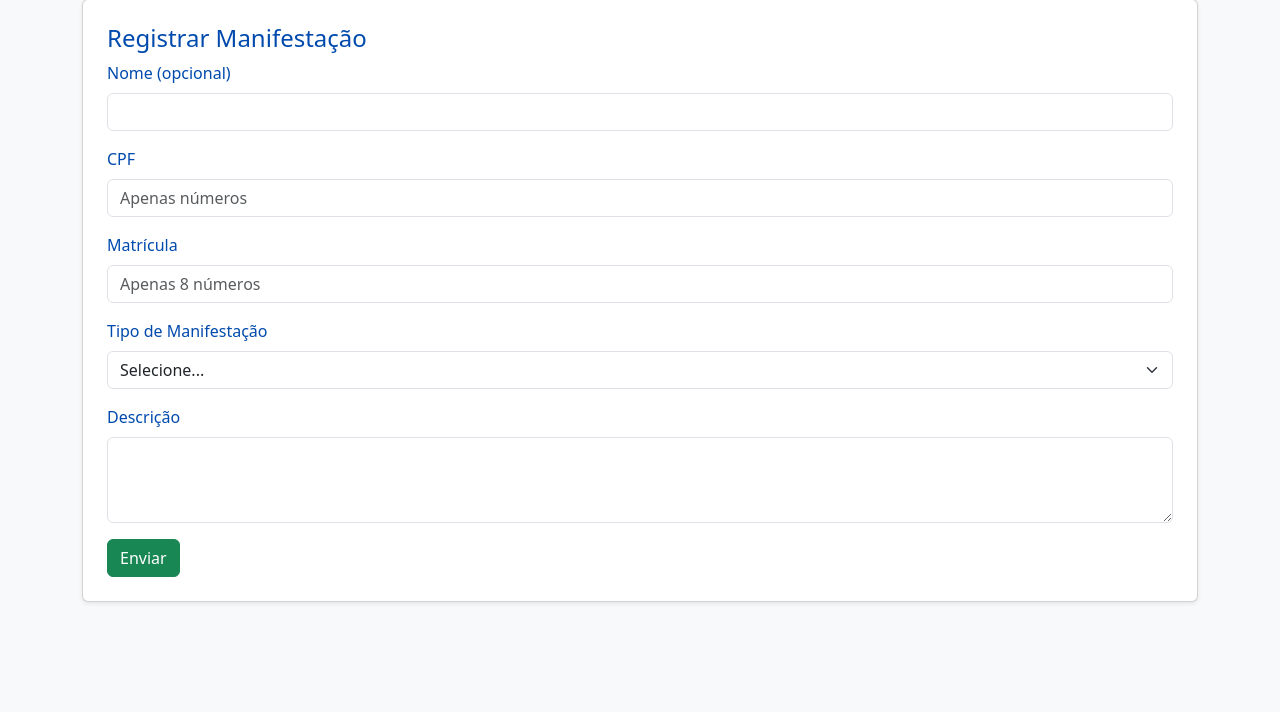
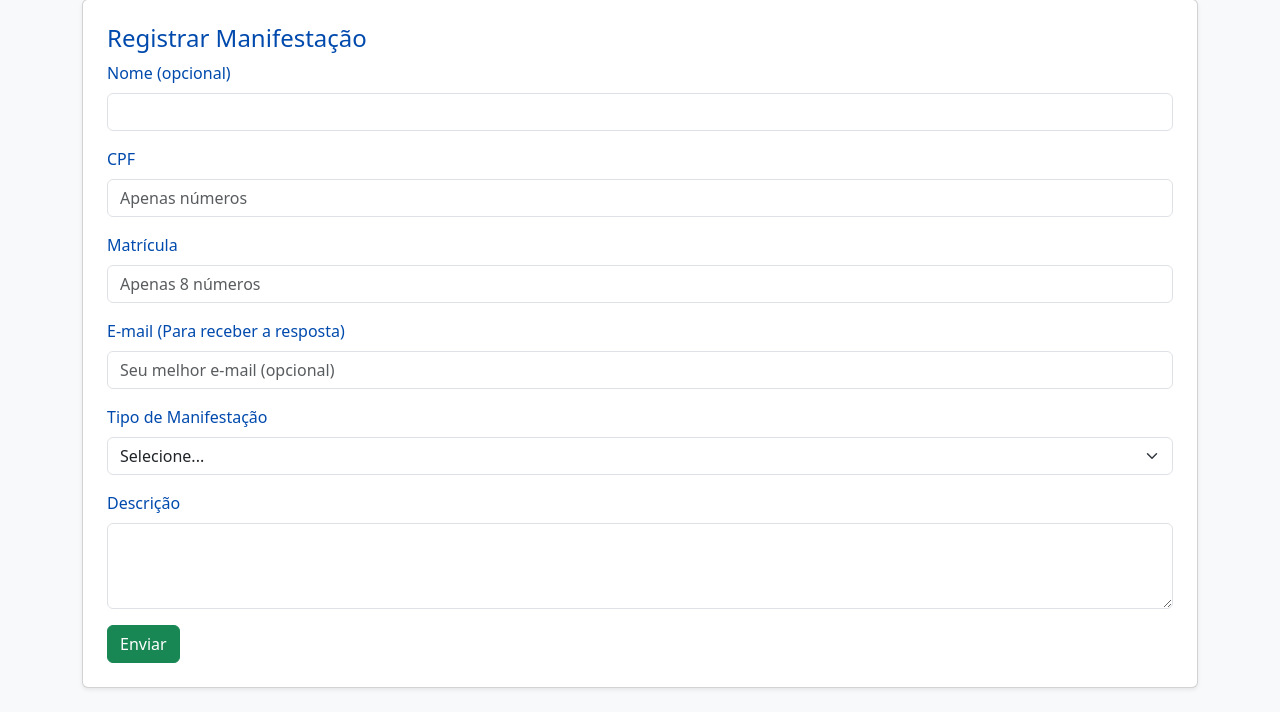
Before and after one commit to marcioceac10-creator/ouvidoria-cetep-lnab, a Python web app: template templates/index.html in a window 1280 px wide, after a click on "Registrar Manifestação". Shown: the part 400-1112 px from the top of the page. Before the commit the page ends 1003 px from the top, so only its background shows below. Run offline with Jinja, Linux system fonts and the light colour scheme; the template is opened without the code that fills it, so the values that code supplies are empty.

Commit message:
Update index.html

```diff
--- a/templates/index.html
+++ b/templates/index.html
@@ -7,6 +7,20 @@
   <link href="https://cdn.jsdelivr.net/npm/bootstrap@5.3.2/dist/css/bootstrap.min.css" rel="stylesheet">
   <link rel="stylesheet" href="{{ url_for('static', filename='style.css') }}">
   <script src="https://code.jquery.com/jquery-3.6.0.min.js"></script>
+  <style>
+    /* Estilo básico para tema escuro, se o style.css não for carregado */
+    .hidden { display: none !important; }
+    .dark-theme { background-color: #212529; color: #f8f9fa; }
+    .dark-theme .card { background-color: #343a40; border-color: #495057; }
+    .dark-theme .card h4 { color: #fff; }
+    .dark-theme .form-control, .dark-theme .form-select {
+        background-color: #495057;
+        color: #f8f9fa;
+        border-color: #6c757d;
+    }
+    .dark-theme .form-control::placeholder { color: #ced4da; }
+    .dark-theme .logo-box { color: #f8f9fa; }
+  </style>
 </head>
 <body>
   <div class="container mt-3">
@@ -44,6 +58,12 @@
           <label for="matricula" class="form-label">Matrícula</label>
           <input type="text" id="matricula" name="matricula" class="form-control" placeholder="Apenas 8 números" maxlength="8" required>
         </div>
+        <!-- NOVO CAMPO: EMAIL -->
+        <div class="mb-3">
+          <label for="email" class="form-label">E-mail (Para receber a resposta)</label>
+          <input type="email" id="email" name="email" class="form-control" placeholder="Seu melhor e-mail (opcional)">
+        </div>
+        <!-- FIM NOVO CAMPO -->
 
         <div class="mb-3">
           <label for="tipo" class="form-label">Tipo de Manifestação</label>
@@ -118,6 +138,7 @@
     <div id="confirmacao" class="card shadow-sm p-4 mb-4 hidden text-center">
       <h4 class="text-success">Manifestação registrada com sucesso!</h4>
       <p id="protocoloGerado"></p>
+      <p>Você receberá um e-mail de notificação quando a ouvidoria responder (se o e-mail foi fornecido).</p>
       <button class="btn btn-primary" onclick="mostrar('registro')">Nova Manifestação</button>
       <button class="btn btn-secondary" onclick="mostrar('consulta')">Consultar Protocolo</button>
     </div>
@@ -135,7 +156,7 @@ function mostrar(id){
   // Limpa os resultados de consulta ao mudar a tela
   $('#resultadoConsulta').html('');
   $('#resultadoConsultaCPF').html('');
-  $('#resultadoConsultaMatricula').html(''); // NOVO: Limpa a consulta por matrícula
+  $('#resultadoConsultaMatricula').html('');
 }
 
 const toggleThemeBtn = document.getElementById("toggleTheme");
@@ -151,12 +172,18 @@ function formatResults(data, targetDivId) {
     else {
       let html = '';
       data.forEach(d => {
+        // NOVO: Exibe o campo de email na consulta
+        const emailInfo = d.email ? `<p><strong>E-mail:</strong> ${d.email}</p>` : '';
+        const statusClass = d.resposta ? 'text-success' : 'text-warning';
+        const statusText = d.resposta ? 'Respondida' : 'Aguardando Resposta';
+
         html += `
         <div class="border p-3 mb-2">
-          <p><strong>Protocolo:</strong> ${d.protocolo}</p>
+          <p><strong>Protocolo:</strong> ${d.protocolo} | <span class="${statusClass}">Status: ${statusText}</span></p>
           <p><strong>Nome:</strong> ${d.nome || 'Anônimo'}</p>
           <p><strong>CPF:</strong> ${d.cpf}</p>
           <p><strong>Matrícula:</strong> ${d.matricula || 'Não informada'}</p>
+          ${emailInfo}
           <p><strong>Tipo:</strong> ${d.tipo}</p>
           <p><strong>Descrição:</strong> ${d.descricao}</p>`;
         if (d.resposta) html += `<p class="text-success"><strong>Resposta do Admin:</strong> ${d.resposta}</p>`;
@@ -177,6 +204,7 @@ $('#formRegistro').on('submit', function(e){
   $.post('/registrar', $(this).serialize(), function(data){
     $('#protocoloGerado').text('Protocolo: ' + data.protocolo);
     mostrar('confirmacao');
+    $('#formRegistro')[0].reset(); // Limpa o formulário
   }).fail(function(err){
     alert(err.responseJSON?.erro || 'Erro desconhecido');
   });
@@ -185,12 +213,17 @@ $('#formRegistro').on('submit', function(e){
 $('#formConsulta').on('submit', function(e){
   e.preventDefault();
   $.post('/consultar', $(this).serialize(), function(data){
+    const emailInfo = data.email ? `<p><strong>E-mail:</strong> ${data.email}</p>` : '';
+    const statusClass = data.resposta ? 'text-success' : 'text-warning';
+    const statusText = data.resposta ? 'Respondida' : 'Aguardando Resposta';
+
     let html = `
       <div class="border p-3">
-        <p><strong>Protocolo:</strong> ${data.protocolo}</p>
+        <p><strong>Protocolo:</strong> ${data.protocolo} | <span class="${statusClass}">Status: ${statusText}</span></p>
         <p><strong>Nome:</strong> ${data.nome || 'Anônimo'}</p>
         <p><strong>CPF:</strong> ${data.cpf}</p>
         <p><strong>Matrícula:</strong> ${data.matricula || 'Não informada'}</p>
+        ${emailInfo}
         <p><strong>Tipo:</strong> ${data.tipo}</p>
         <p><strong>Descrição:</strong> ${data.descricao}</p>`;
     if (data.resposta) html += `<p class="text-success"><strong>Resposta do Admin:</strong> ${data.resposta}</p>`;
```
